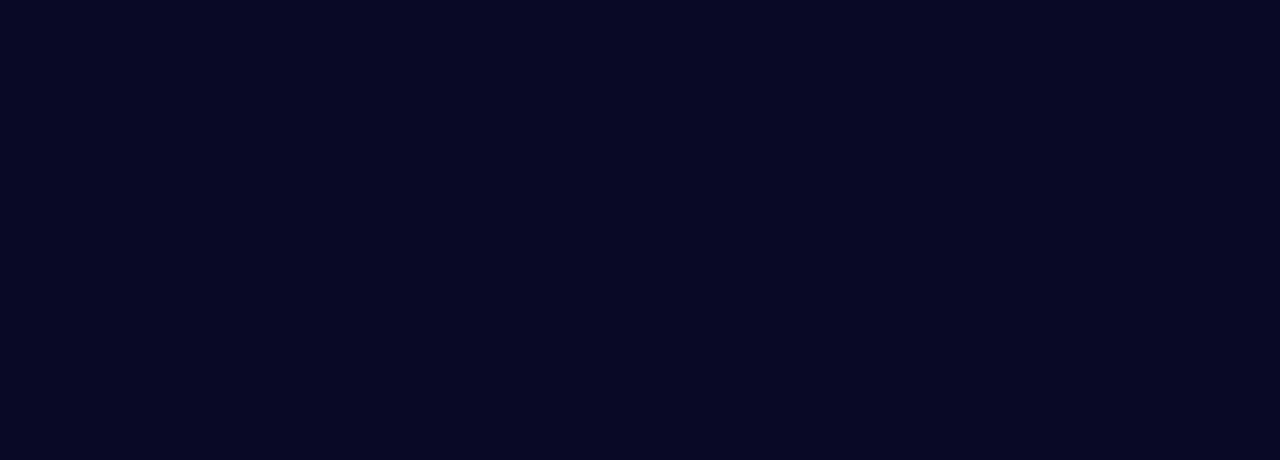
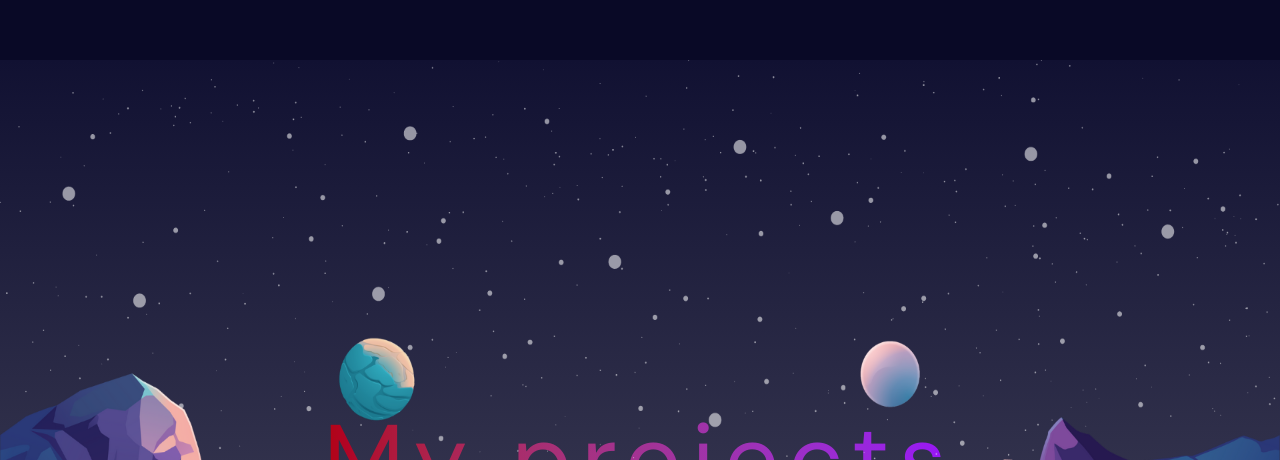
Before and after one commit to rou-nak-cloud/Portfolio.dev.co, a React (Vite) app: page / in a window 1280 px wide. Shown: the part 2340-2800 px from the top of the page. Built offline with nearby package versions, Linux system fonts and the light colour scheme.

Commit message:
parallax bg

```diff
--- a/src/App.jsx
+++ b/src/App.jsx
@@ -1,6 +1,7 @@
 import React from 'react'
 import Navbar from './components/Navbar'
 import Hero from './components/Hero'
+import Parallax from './components/Parallax'
 
 const App = () => {
   return (
@@ -12,9 +13,13 @@ const App = () => {
             <Hero />
           </div>
         </section>
+        <section id='Education'>
+          <Parallax type='education'/>
+        </section>
         <section></section>
-        <section></section>
-        <section></section>
+        <section id='Projects'>
+          <Parallax type='projects' />
+        </section>
      </div>
     </>
   )
--- a/src/assets/assets.js
+++ b/src/assets/assets.js
@@ -7,10 +7,16 @@ import linkedIn from './linkedIn.png'
 
 import heroPng from './hero.png'
 import scroll from './scroll.png'
+import mountains from './mountains.png'
+import planets from './planets.png'
+import stars from './stars.png'
 
 const assets = {
   heroPng,
   scroll,
+  mountains,
+  planets,
+  stars,
 }
 export default assets
 
--- /dev/null
+++ b/src/components/Parallax.jsx
@@ -0,0 +1,29 @@
+import React from 'react'
+import assets from '../assets/assets'
+
+const Parallax = ({ type }) => {
+  return (
+    <>
+     <div className='parallax w-full h-full relative flex items-center justify-center'
+     style={{
+        background: type === "education"
+        ? "linear-gradient(180deg, #14143c, #0c0c1d)"
+        : "linear-gradient(180deg, #111132, #505064)"
+     }}
+     >
+        <h1 className='text-8xl tracking-widest bg-gradient-to-r from-red-700/90 to-purple-600 bg-clip-text text-transparent'>{type === "education" ? 'My Study' : "My projects"}</h1>
+        <div className='mountains'>
+            <img src={assets.mountains} alt="mountains" className='bg-cover bottom-0 left-0 w-full h-full absolute z-1' />
+        </div>
+        <div className='planets'>
+            <img src={assets.planets} alt="planets" className='bg-cover bottom-0 left-0 w-full h-full absolute z-2' />
+        </div>
+        <div className='stars'>
+            <img src={assets.stars} alt="stars" className='bg-cover bottom-0 left-0 w-full h-full absolute' />
+        </div>
+     </div>
+    </>
+  )
+}
+
+export default Parallax
```
